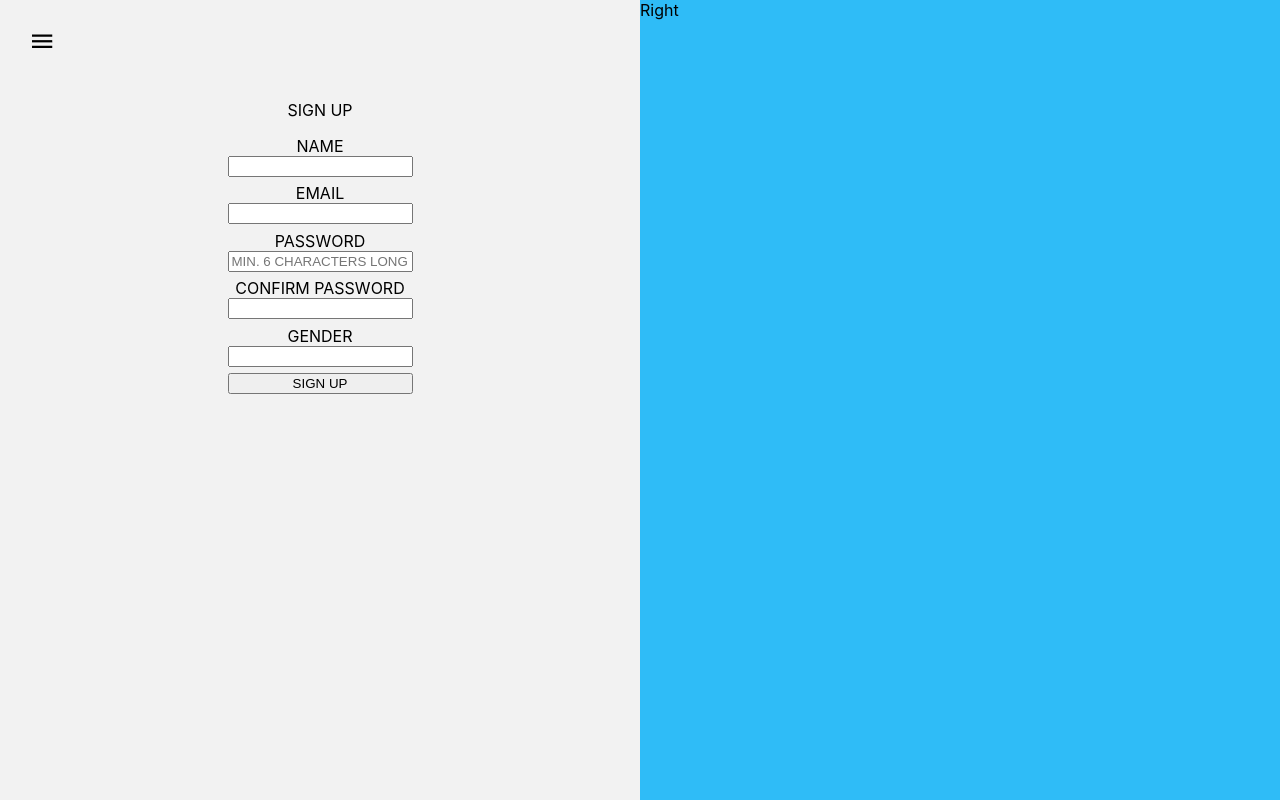
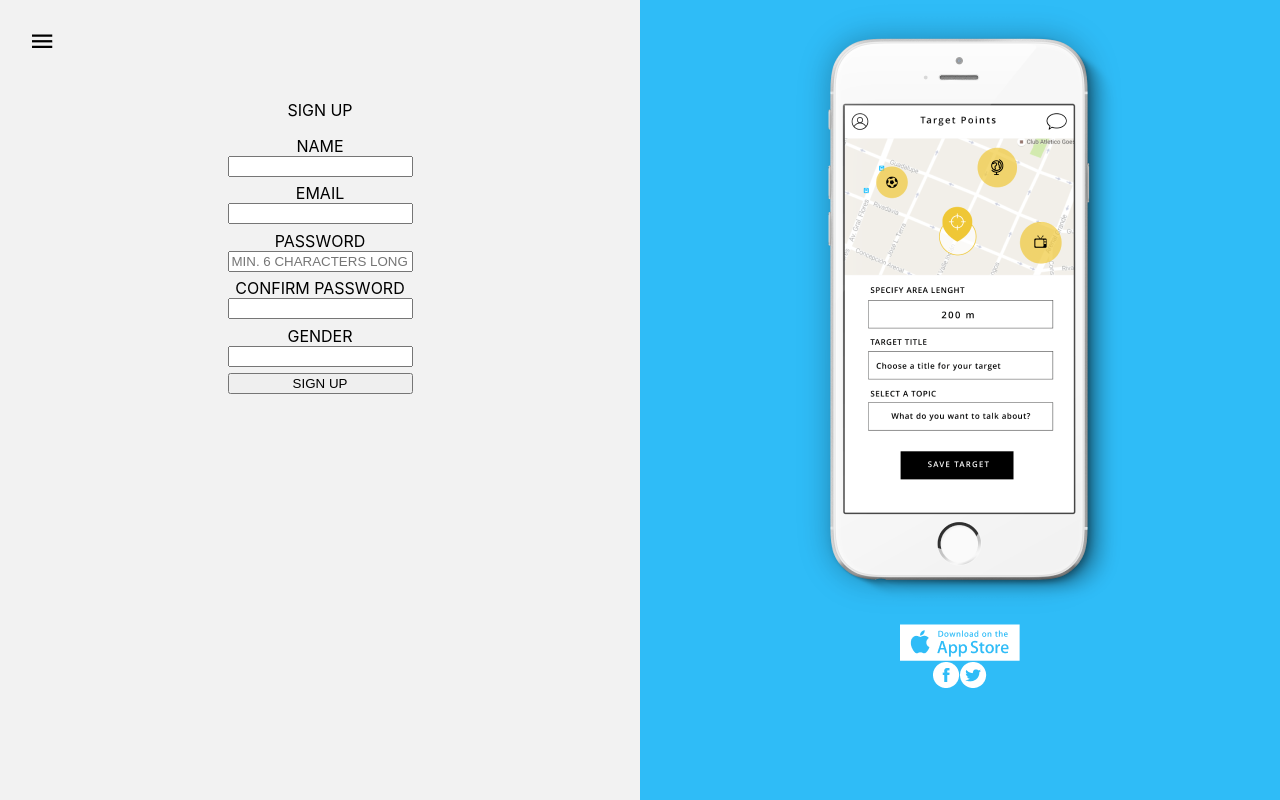
Before and after one commit to adlamas/react-target-ts, a React (Create React App) app: page / in a window 1280 px wide. Built offline with nearby package versions, Linux system fonts and the light colour scheme.

Commit message:
imported images and added styles for them

```diff
--- a/src/App.css
+++ b/src/App.css
@@ -32,3 +32,13 @@
   text-align: center;
   margin: .4em 0 .4em 0;
 }
+
+.right-side{
+  display: flex;
+  justify-content: center;
+}
+
+.image{
+  display: flex;
+  justify-content: center;
+}
--- a/src/components/App.tsx
+++ b/src/components/App.tsx
@@ -3,6 +3,10 @@ import logo from './logo.svg';
 import '../App.css';
 
 import menuIcon from '../assets/images/menu.png'
+import i6Icon from '../assets/images/i6.png'
+import appStoreIcon from '../assets/images/appstore.png'
+import facebookIcon from '../assets/images/Facebook.png'
+import twitterIcon from '../assets/images/Twitter.png'
 
 function App() {
   return (
@@ -51,7 +55,14 @@ function App() {
             </div>
           </div>
           <div className="right-side">
-            Right
+            <div className='right-image'>
+              <div className='image'><img src={i6Icon} alt="i6"/></div>
+              <div className='image'><img src={appStoreIcon} alt="appstore"/></div>
+              <div className='image'>
+                <img src={facebookIcon} alt="facebook"/>
+                <img src={twitterIcon} alt="twitter"/>
+              </div>
+            </div>
           </div>
         </div>
       </body>
```
